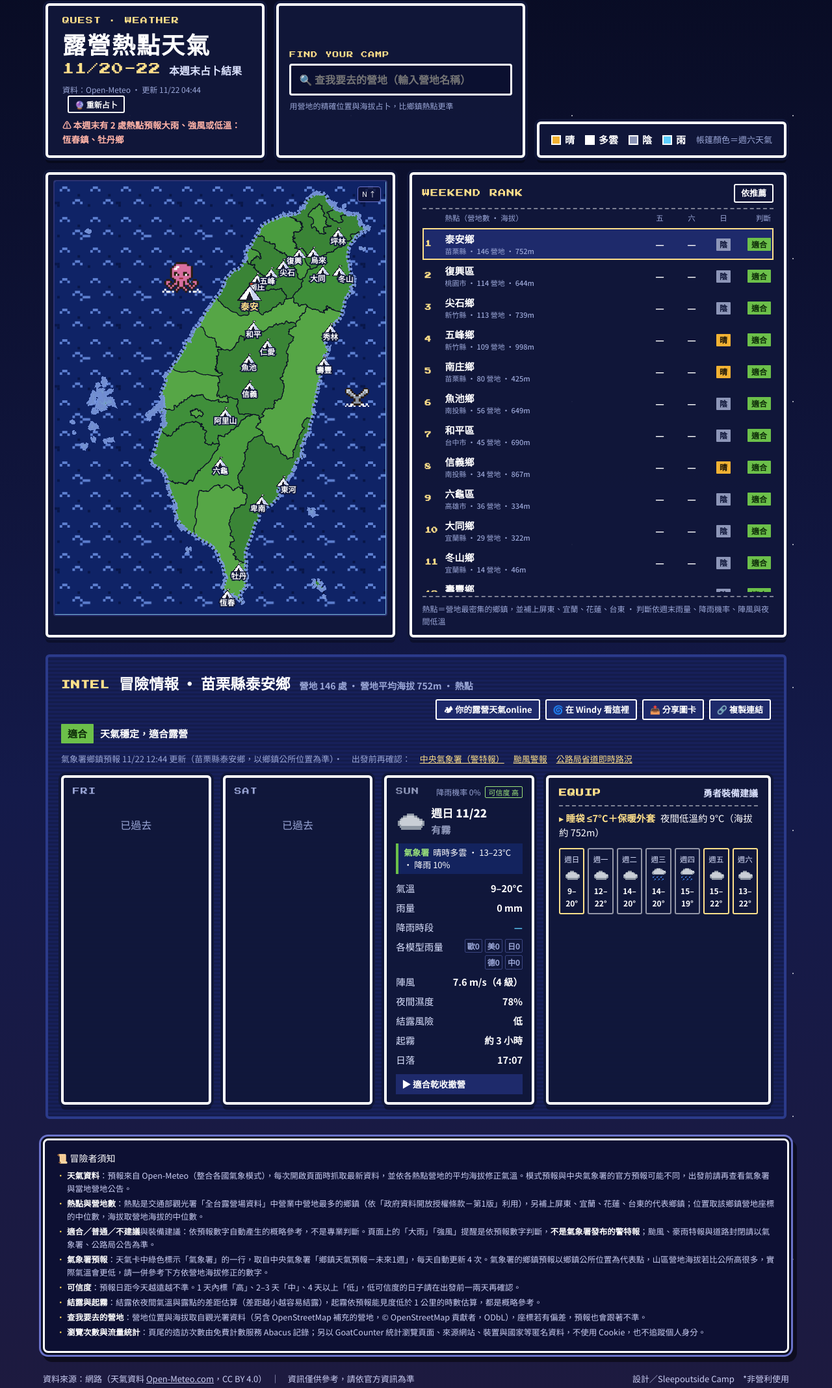
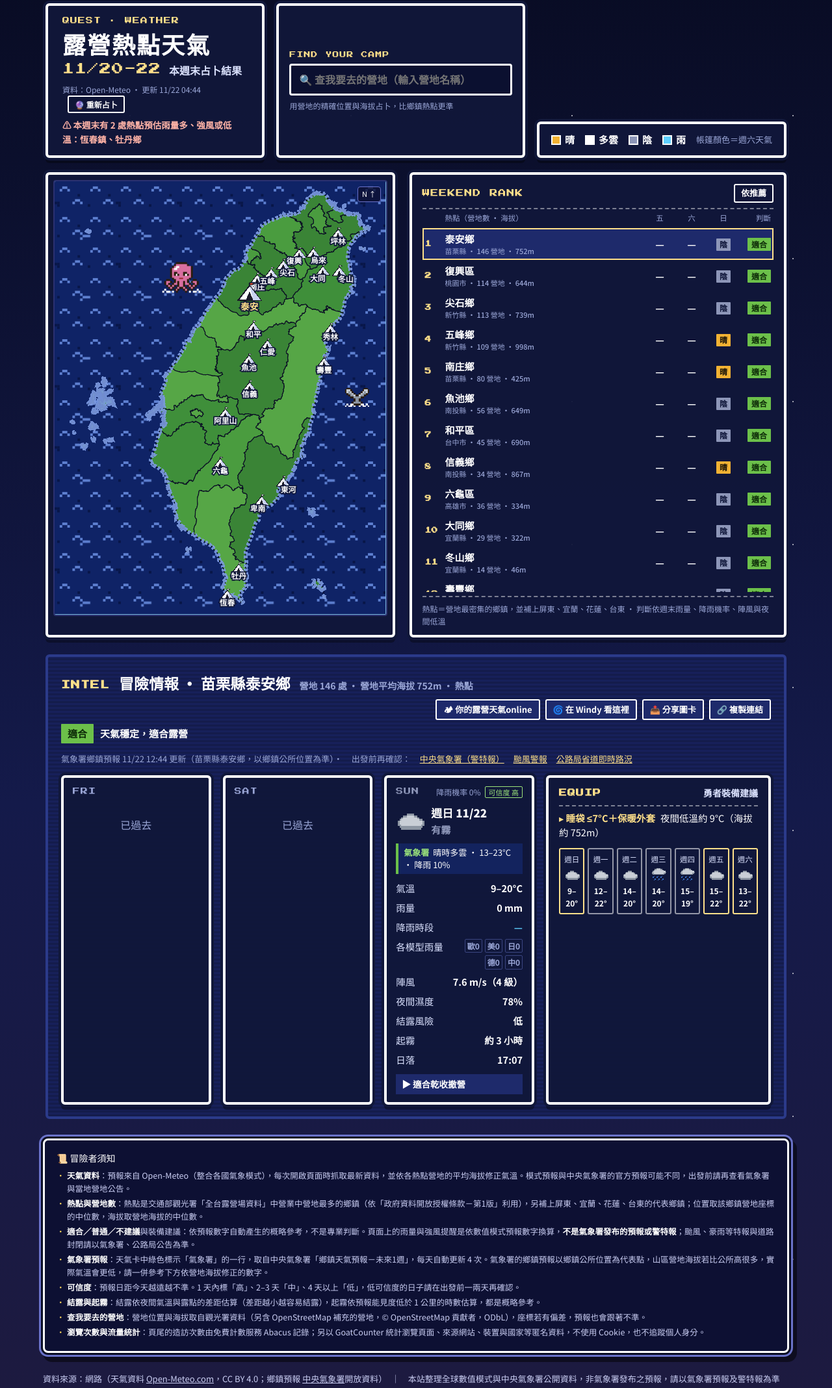
Before and after one commit to sleepoutside/hero-camping-map, a plain HTML site: page index.html in a window 1280 px wide. Shown: the part 202-2338 px from the top of the page at 65% size. Drawn offline with nearby package versions, Linux system fonts and the light colour scheme; a web font is replaced by a local one.

Commit message:
移除「豪雨／大雨等級」用詞，改為雨量數字與中性說明；頁尾註明非氣象署發布之預報
Co-Authored-By: Claude Opus 5.5 <noreply@anthropic.com>
Claude-Session: https://claude.ai/code/session_014sz8NWXRvMUHDC7oyemVk4

```diff
--- a/index.html
+++ b/index.html
@@ -343,7 +343,7 @@ footer,footer .sig{color:#c9cdf2}
     <ul>
       <li><b>天氣資料</b>：預報來自 Open-Meteo（整合各國氣象模式），每次開啟頁面時抓取最新資料，並依各熱點營地的平均海拔修正氣溫。模式預報與中央氣象署的官方預報可能不同，出發前請再查看氣象署與當地營地公告。</li>
       <li><b>熱點與營地數</b>：熱點是交通部觀光署「全台露營場資料」中營業中營地最多的鄉鎮（依「政府資料開放授權條款－第1版」利用），另補上屏東、宜蘭、花蓮、台東的代表鄉鎮；位置取該鄉鎮營地座標的中位數，海拔取營地海拔的中位數。</li>
-      <li><b>適合／普通／不建議</b>與裝備建議：依預報數字自動產生的概略參考，不是專業判斷。頁面上的「大雨」「強風」提醒是依預報數字判斷，<b>不是氣象署發布的警特報</b>；颱風、豪雨特報與道路封閉請以氣象署、公路局公告為準。</li>
+      <li><b>適合／普通／不建議</b>與裝備建議：依預報數字自動產生的概略參考，不是專業判斷。頁面上的雨量與強風提醒是依數值模式預報數字換算，<b>不是氣象署發布的預報或警特報</b>；颱風、豪雨等特報與道路封閉請以氣象署、公路局公告為準。</li>
       <li><b>氣象署預報</b>：天氣卡中綠色標示「氣象署」的一行，取自中央氣象署「鄉鎮天氣預報－未來1週」，每天自動更新 4 次。氣象署的鄉鎮預報以鄉鎮公所位置為代表點，山區營地海拔若比公所高很多，實際氣溫會更低，請一併參考下方依營地海拔修正的數字。</li>
       <li><b>可信度</b>：預報日距今天越遠越不準。1 天內標「高」、2–3 天「中」、4 天以上「低」，低可信度的日子請在出發前一兩天再確認。</li>
       <li><b>結露與起霧</b>：結露依夜間氣溫與露點的差距估算（差距越小越容易結露），起霧依預報能見度低於 1 公里的時數估算，都是概略參考。</li>
@@ -380,7 +380,7 @@ footer,footer .sig{color:#c9cdf2}
   </ul></div>
 </section>
 </div>
-<footer><span>資料來源：網路（天氣資料 <a href="https://open-meteo.com/" target="_blank" rel="noopener" style="color:inherit">Open-Meteo.com</a>，CC BY 4.0）　｜　資訊僅供參考，請依官方資訊為準</span><span class="sig"><span id="visits" style="display:none;margin-right:14px"></span>設計／Sleepoutside Camp　*非營利使用</span></footer>
+<footer><span>資料來源：網路（天氣資料 <a href="https://open-meteo.com/" target="_blank" rel="noopener" style="color:inherit">Open-Meteo.com</a>，CC BY 4.0；鄉鎮預報 <a href="https://www.cwa.gov.tw/" target="_blank" rel="noopener" style="color:inherit">中央氣象署</a>開放資料）　｜　本站整理全球數值模式與中央氣象署公開資料，非氣象署發布之預報，請以氣象署預報及警特報為準</span><span class="sig"><span id="visits" style="display:none;margin-right:14px"></span>設計／Sleepoutside Camp　*非營利使用</span></footer>
 <div class="tip" id="tip"></div>
 
 <script>
@@ -506,7 +506,7 @@ const WICO={sun:"wsun",pc:"wpc",cloud:"wcloud",rain:"wrain",snow:"wsnow"};
 const VDL=["適合","普通","不建議"];
 const CONF=["高","中","低"];
 function wkind(code,mm){if([71,73,75,77,85,86].includes(code))return["snow","降雪"];if(code>=95)return mm>=0.5?["rain","雷陣雨"]:["cloud","陰"];
-  if((code>=51&&code<=67)||(code>=80&&code<=82)){if(mm<0.5)return["cloud","陰"];return["rain",mm>=20?"大雨":code>=80?"陣雨":code<=57?"毛毛雨":"雨"]}
+  if((code>=51&&code<=67)||(code>=80&&code<=82)){if(mm<0.5)return["cloud","陰"];return["rain",mm>=20?"雨量多":code>=80?"陣雨":code<=57?"毛毛雨":"雨"]}
   if(code===45||code===48)return["cloud","有霧"];if(code===3)return["cloud","陰"];if(code===2)return["pc","晴時多雲"];return["sun","晴朗"]}
 const BFT=[0.3,1.6,3.4,5.5,8,10.8,13.9,17.2,20.8,24.5,28.5,32.7];const bft=v=>BFT.filter(t=>v>=t).length;
 const WDN=["日","一","二","三","四","五","六"];
@@ -586,7 +586,7 @@ function dayOf(T,dstr){const D=T.wx;if(!D)return dayOfCWA(T,dstr);const i=D.time
 function judge(T){
   let lv=0,score=100;const why=[];
   T.days.forEach((d,i)=>{if(!d)return;const w=i===0?.6:1;score-=w*((d.mm||0)*2.2+(d.pop||0)*.22+(d.gust>10?(d.gust-10)*4:0)+(d.tmin<5?(5-d.tmin)*3:0));
-    if(d.mm>=30){lv=2;why.push(`${DN[i]}大雨 ${d.mm}mm`)}else if(d.mm>=3||(d.mm!=null&&d.pop>=70)||(d.only&&d.k==="rain")){lv=Math.max(lv,1);why.push(`${DN[i]}有雨${d.win&&d.win!=="全日"?"（"+d.win.replace(" 時","時")+"）":""}`)}
+    if(d.mm>=30){lv=2;why.push(`${DN[i]}雨量多（約 ${d.mm}mm）`)}else if(d.mm>=3||(d.mm!=null&&d.pop>=70)||(d.only&&d.k==="rain")){lv=Math.max(lv,1);why.push(`${DN[i]}有雨${d.win&&d.win!=="全日"?"（"+d.win.replace(" 時","時")+"）":""}`)}
     else if(d.maybe){lv=Math.max(lv,1);why.push(`${DN[i]}可能有雨（${d.mdl.wet}/${d.mdl.n} 個模型，最多 ${d.mdl.max}mm${d.win&&!/全日/.test(d.win)?"，"+d.win.replace("可能 ","").replace(" 時","時"):""}）`)}
     if(d.cwa&&d.cwa.pop!=null&&d.cwa.pop>=70){lv=Math.max(lv,1);why.push(`氣象署：${DN[i]}降雨機率 ${d.cwa.pop}%`)}
     if(d.gust>=17){lv=2;why.push(`${DN[i]}強風 ${d.gust}m/s`)}else if(d.gust>=12){lv=Math.max(lv,1);why.push(`${DN[i]}陣風 ${d.gust}m/s`)}});
@@ -595,7 +595,7 @@ function judge(T){
     const sat=T.days[1];if(sat&&sat.dew===2)why.push("週六夜裡易結露");if(D.some(d=>d.fog>=4))why.push("有起霧時段")}
   T.lv=lv;T.score=Math.max(1,Math.round(score));T.why=why.length?why:["天氣穩定，適合露營"]}
 function alerts(T){const out=[];T.days.forEach((d,i)=>{if(!d)return;
-  if(d.mm>=80)out.push(`${DN[i]}預報雨量 ${d.mm}mm，已達豪雨等級`);else if(d.mm>=40)out.push(`${DN[i]}預報雨量 ${d.mm}mm，已達大雨等級`);
+  if(d.mm>=80)out.push(`${DN[i]}預估單日雨量約 ${d.mm}mm，雨量很多`);else if(d.mm>=40)out.push(`${DN[i]}預估單日雨量約 ${d.mm}mm，雨量偏多`);
   if(d.gust>=17)out.push(`${DN[i]}陣風 ${d.gust}m/s（${bft(d.gust)} 級），強風`);if(d.tmin<=2)out.push(`${DN[i]}低溫 ${d.tmin}°C，可能結霜結冰`)});return out}
 function prep(T){T.days=WEEKEND.map(d=>iso(d)>=iso(TODAY)?dayOf(T,iso(d)):null);judge(T)}
 const hotName=h=>`${h.c}${h.t}`;
@@ -662,7 +662,7 @@ function drawIntel(){
   el.innerHTML=`<h3><span class="px">INTEL</span>冒險情報 · ${esc(titleOf(T))}<small>${esc(subOf(T))}</small><span class="ibar"><a href="https://sleepoutside.github.io/tent-planner/weather.html?${T.kind==="camp"?"camp="+T.idx:"hot="+encodeURIComponent(T.t)}" target="_blank" rel="noopener">🏕 你的露營天氣online</a><a href="https://www.windy.com/${(+T.lat).toFixed(3)}/${(+T.lon).toFixed(3)}?${(+T.lat).toFixed(3)},${(+T.lon).toFixed(3)},11" target="_blank" rel="noopener">🌀 在 Windy 看這裡</a><button id="shareImg">📤 分享圖卡</button><button id="shareLink">🔗 複製連結</button></span></h3>
   ${T.wx?"":`<div class="alert" style="background:#1e2a6b;border-color:#F2B233">${T.loading?"🔮 正在用營地精確位置與海拔占卜中，先顯示氣象署的鄉鎮預報……":`目前只拿到氣象署的鄉鎮預報（Open-Meteo 暫時連不上），雨量、陣風、結露等數字先空著。${T.kind==="camp"?'<button class="rbtn" id="wxRetry2" style="margin-left:8px">再試一次</button>':""}`}</div>`}
   <div class="verdict"><span class="vd vd${T.lv}">${VDL[T.lv]}</span><span>${T.why.map(esc).join("、")}</span></div>
-  ${al.length?`<div class="alert">⚠ ${al.join("；")}。這是依預報數字的提醒，請以氣象署發布的警特報為準。</div>`:""}
+  ${al.length?`<div class="alert">⚠ ${al.join("；")}。這是依數值模式預報的提醒，不是氣象署的警特報，請以<a href="https://www.cwa.gov.tw/" target="_blank" rel="noopener">中央氣象署</a>發布的預報與警特報為準。</div>`:""}
   <div class="offi">${CWA&&CWA.issued&&T.days.some(d=>d&&d.cwa)?`<span>氣象署鄉鎮預報 ${CWA.issued.slice(5,10).replace("-","/")} ${CWA.issued.slice(11,16)} 更新（${esc(T.c+T.t)}，以鄉鎮公所位置為準）·</span>`:""}<span>出發前再確認：</span><a href="https://www.cwa.gov.tw/" target="_blank" rel="noopener">中央氣象署（警特報）</a><a href="https://www.cwa.gov.tw/V8/C/P/Typhoon/TY_WARN.html" target="_blank" rel="noopener">颱風警報</a><a href="https://168.thb.gov.tw/" target="_blank" rel="noopener">公路局省道即時路況</a></div>
   <div class="icards">${T.days.map((d,i)=>d?`<div class="rwin dcard"><div class="t"><span class="px" style="color:${WCOL[d.k][0]}">${lab[i]}</span><span>${d.pop!=null?`降雨機率 ${d.pop}%`:""}<span class="conf cf${d.conf}" title="預報可信度">可信度 ${CONF[d.conf]}</span></span></div>
    <div class="big"><canvas data-s="${WICO[d.k]}"></canvas><div><b>週${WDN[WEEKEND[i].getDay()]} ${md(WEEKEND[i])}</b><span style="color:${WCOL[d.k][0]}">${d.lab}</span></div></div>
@@ -804,7 +804,7 @@ async function wxInit(force){
   WXAT=c.at;HOTS.forEach((h,i)=>{h.wx=c.v[i];if(OMH&&OMH.m)h.mdl=OMH.m[i];prep(h)});
   if(!(OMH&&OMH.m)&&!HOTS[0].mdl)mdlFetch(HOTS).then(m=>{if(!m||m.length!==HOTS.length)return;HOTS.forEach((h,i)=>{h.mdl=m[i];prep(h)});drawHots();drawList();if(wxSel&&wxSel.kind==="hot")drawIntel()});
   const heavy=HOTS.filter(h=>alerts(h).length);
-  document.getElementById("wxWarnAll").textContent=heavy.length?`⚠ 本週末有 ${heavy.length} 處熱點預報大雨、強風或低溫：${heavy.slice(0,4).map(h=>h.t).join("、")}${heavy.length>4?"等":""}`:"";
+  document.getElementById("wxWarnAll").textContent=heavy.length?`⚠ 本週末有 ${heavy.length} 處熱點預估雨量多、強風或低溫：${heavy.slice(0,4).map(h=>h.t).join("、")}${heavy.length>4?"等":""}`:"";
   const t=new Date(c.at);upd.innerHTML=`資料：Open-Meteo · 更新 ${md(t)} ${pad(t.getHours())}:${pad(t.getMinutes())} <button class="rbtn" id="wxRe" style="margin-left:8px;font-size:12px">🔮 重新占卜</button>`;
   let re=0;document.getElementById("wxRe").onclick=()=>{if(++re>=5)try{unlock("snore")}catch(e){}CAMPOBJ.forEach(o=>{o.wx=null;o.mdl=null});wxInit(re===1)};
   const ci=P.get("camp"),hi=P.get("hot");
```
